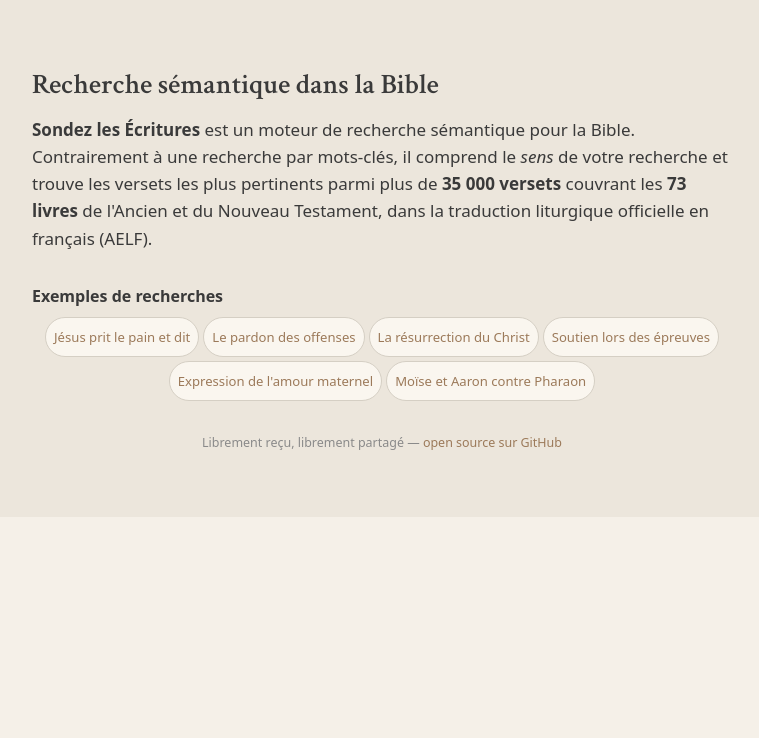
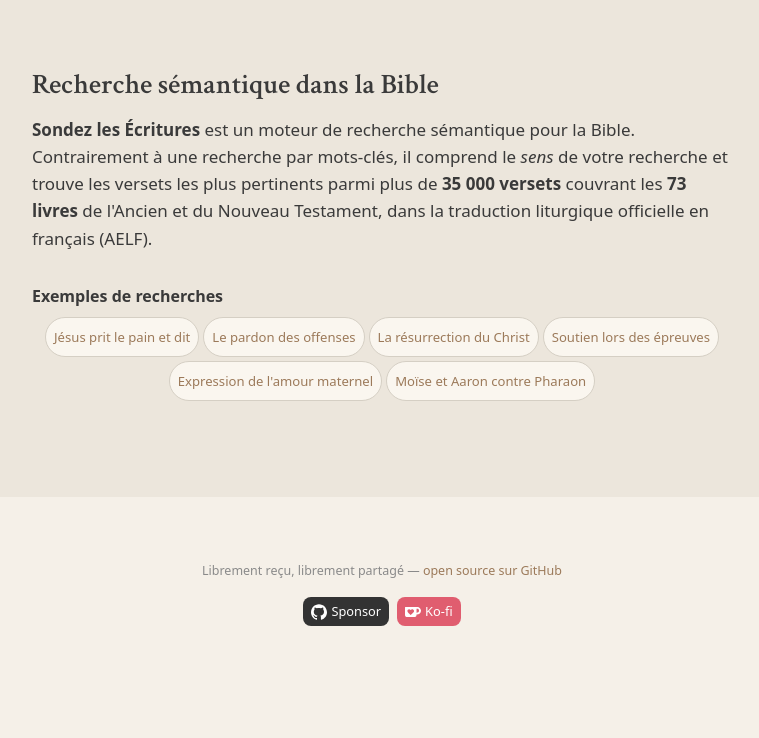
Before and after one commit to antoine-de-daran/rag_bible, a FastAPI app: page / in a window 1280 px wide. Shown: the part 881-1619 px from the top of the page, without its empty margins (258-1017 px from the left). Before the commit the page ends 1393 px from the top, so only its background shows below. Run offline with FastAPI, Linux system fonts and the light colour scheme; some libraries are stand-ins or nearby versions.

Commit message:
feat: add sponsor support section and FUNDING.yml
Add GitHub Sponsors and Ko-fi links as a footer section
below the SEO content. Create .github/FUNDING.yml to enable
the Sponsor button on the repository page.

Co-Authored-By: Claude Opus 4.6 <noreply@anthropic.com>

```diff
--- a/static/index.html
+++ b/static/index.html
@@ -139,13 +139,34 @@
         <button type="button" class="example-query" role="listitem"
                 data-query="Moïse et Aaron contre Pharaon">Moïse et Aaron contre Pharaon</button>
       </div>
-      <p class="github-link">
-        Librement re&ccedil;u, librement partag&eacute; &mdash;
-        <a href="https://github.com/antoine-de-daran/rag_bible"
-           target="_blank" rel="noopener noreferrer">open source sur GitHub</a>
-      </p>
     </div>
   </section>
+
+  <footer class="support-section" aria-label="Soutenir le projet">
+    <p class="github-link">
+      Librement re&ccedil;u, librement partag&eacute; &mdash;
+      <a href="https://github.com/antoine-de-daran/rag_bible"
+         target="_blank" rel="noopener noreferrer">open source sur GitHub</a>
+    </p>
+    <div class="support-links">
+      <a href="https://github.com/sponsors/antoine-de-daran"
+         target="_blank" rel="noopener noreferrer"
+         class="support-link support-link--github">
+        <svg width="16" height="16" viewBox="0 0 16 16" fill="currentColor" aria-hidden="true">
+          <path d="M8 .2C3.6.2 0 3.8 0 8.2c0 3.5 2.3 6.5 5.5 7.6.4.1.5-.2.5-.4V14c-2.2.5-2.7-1.1-2.7-1.1-.4-.9-.9-1.2-.9-1.2-.7-.5.1-.5.1-.5.8.1 1.2.8 1.2.8.7 1.2 1.9.9 2.3.7.1-.5.3-.9.5-1.1-1.8-.2-3.7-.9-3.7-4 0-.9.3-1.6.8-2.1-.1-.2-.4-1 .1-2.1 0 0 .7-.2 2.2.8.6-.2 1.3-.3 2-.3s1.4.1 2 .3c1.5-1 2.2-.8 2.2-.8.4 1.1.2 1.9.1 2.1.5.6.8 1.3.8 2.1 0 3.1-1.9 3.8-3.7 4 .3.3.6.8.6 1.5v2.2c0 .2.1.5.6.4C13.7 14.7 16 11.7 16 8.2 16 3.8 12.4.2 8 .2z"/>
+        </svg>
+        Sponsor
+      </a>
+      <a href="https://ko-fi.com/adedaran"
+         target="_blank" rel="noopener noreferrer"
+         class="support-link support-link--kofi">
+        <svg width="16" height="16" viewBox="0 0 24 24" fill="currentColor" aria-hidden="true">
+          <path d="M23.881 8.948c-.773-4.085-4.859-4.593-4.859-4.593H.723c-.604 0-.679.798-.679.798s-.082 7.324-.022 11.822c.164 2.424 2.586 2.672 2.586 2.672s8.267-.023 11.966-.049c2.438-.426 2.683-2.566 2.658-3.734 4.352.24 7.422-2.831 6.649-6.916zm-11.062 3.511c-1.246 1.453-4.011 3.976-4.011 3.976s-.121.119-.31.023c-.076-.057-.108-.09-.108-.09-.443-.441-3.368-3.049-4.034-3.954-.709-.965-1.041-2.7-.091-3.71.951-1.01 3.005-1.086 4.363.407 0 0 1.565-1.782 3.468-.963 1.904.82 1.832 3.011.723 4.311zm6.173.478c-.928.116-1.682.028-1.682.028V7.284h1.77s1.971.551 1.971 2.638c0 1.913-.985 2.667-2.059 3.015z"/>
+        </svg>
+        Ko-fi
+      </a>
+    </div>
+  </footer>
 
   <div hx-get="/health" hx-trigger="load" hx-swap="none" style="display:none;"></div>
 
--- a/static/styles.css
+++ b/static/styles.css
@@ -886,6 +886,54 @@ textarea:focus-visible {
   text-decoration: underline;
 }
 
+/* --- Support Section --- */
+
+.support-section {
+  width: 100%;
+  max-width: var(--max-width);
+  margin: var(--space-lg) auto var(--space-xl);
+  padding: var(--space-lg) var(--space-md);
+  text-align: center;
+}
+
+.support-section .github-link {
+  margin-bottom: var(--space-md);
+}
+
+.support-links {
+  display: flex;
+  justify-content: center;
+  gap: var(--space-sm);
+  flex-wrap: wrap;
+}
+
+.support-link {
+  display: inline-flex;
+  align-items: center;
+  gap: var(--space-xs);
+  padding: var(--space-xs) var(--space-sm);
+  font-family: var(--font-ui);
+  font-size: 0.8rem;
+  font-weight: 500;
+  text-decoration: none;
+  border-radius: var(--radius-md);
+  transition: opacity var(--transition-quick);
+}
+
+.support-link:hover {
+  opacity: 0.85;
+}
+
+.support-link--github {
+  color: var(--color-text-inverse);
+  background-color: #333;
+}
+
+.support-link--kofi {
+  color: var(--color-text-inverse);
+  background-color: #e05d6f;
+}
+
 /* --- Reduced Motion --- */
 
 @media (prefers-reduced-motion: reduce) {
```
Also changed, not shown: .github/FUNDING.yml (added), README.md, 1 other file.
